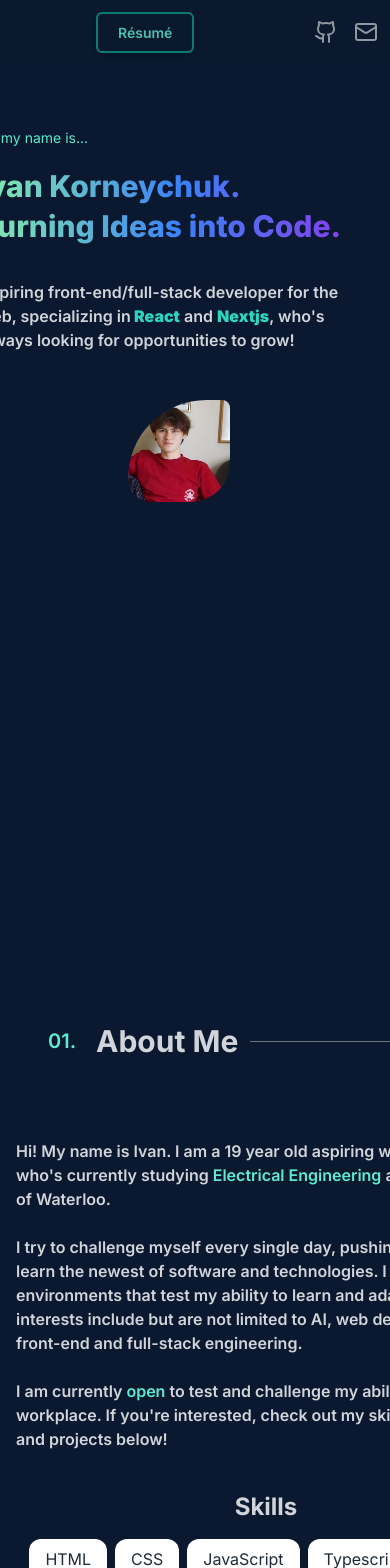
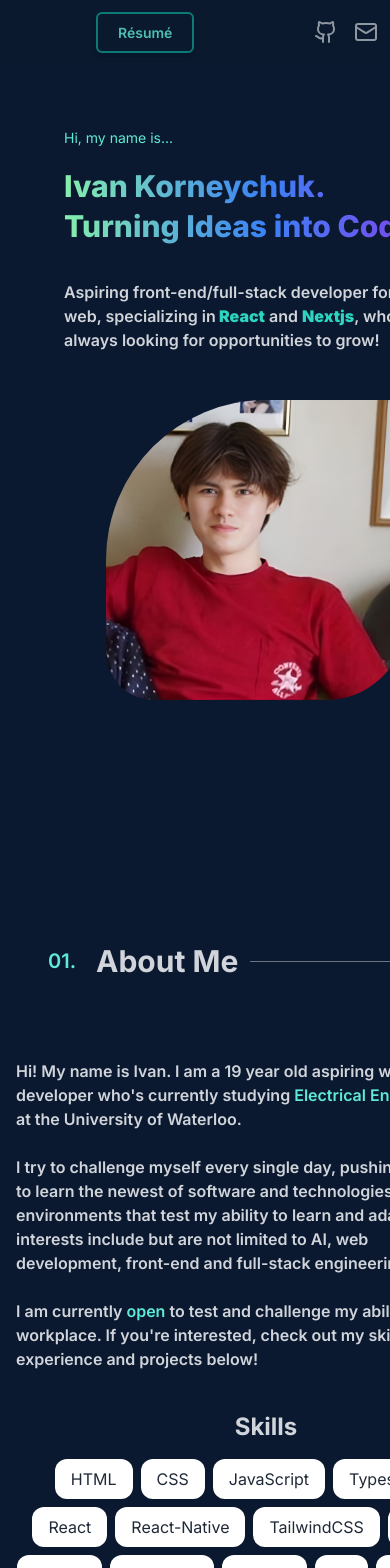
Before and after one commit to IvanKorne/portfolio, a Next.js app: page / in a window 390 px wide. Shown: the top 1568 px of the page. Built offline with nearby package versions, Linux system fonts and the light colour scheme; no server answers.

Commit message:
mobile friendly changes

```diff
--- a/app/_components/About.tsx
+++ b/app/_components/About.tsx
@@ -35,7 +35,7 @@ const About = () => {
           </div>
           <div className="flex gap-[7rem] max-lg:gap-20 max-lg:flex-col items-start">
             <div className="flex w-[500px] flex-col gap-10">
-              <p className="text-base font-semibold text-wrap">
+              <p className="text-base font-semibold text-wrap max-sm:mr-10">
                 Hi! My name is Ivan. I am a 19 year old aspiring web developer
                 who&apos;s currently studying
                 <span className="text-teal-300"> Electrical Engineering </span>
@@ -55,7 +55,7 @@ const About = () => {
               </p>
               <div className="text-center flex flex-col gap-4">
                 <span className="font-bold text-2xl">Skills</span>
-                <ul className="flex flex-wrap lg:max-xl:w-[400px] justify-center gap-2 text-base text-gray-800 ">
+                <ul className="flex flex-wrap lg:max-xl:w-[400px] justify-center gap-2 text-base text-gray-800 max-sm:mr-8 ">
                   {skillsData.map((skill, index) => (
                     <motion.li
                       className="bg-white border-black rounded-xl px-4 py-2"
@@ -77,7 +77,7 @@ const About = () => {
             <motion.div
               whileHover={{ scale: 1.1 }}
               transition={{ duration: 0.5 }}
-              className="ml-[1rem]"
+              className="ml-[1rem] "
             >
               <Image src={design} alt="design" width={400} height={400} />
             </motion.div>
--- a/app/_components/Header.tsx
+++ b/app/_components/Header.tsx
@@ -141,7 +141,7 @@ const Header = () => {
                           </svg>
                         </button>
                       </DropdownMenuTrigger>
-                      <DropdownMenuContent className="bg-[#0A192F] border-teal-300 text-gray-50 flex flex-col justify-center items-center w-auto mt-4">
+                      <DropdownMenuContent className="bg-[#0A192F] mr-2 border-teal-300  text-gray-50 flex flex-col justify-center items-center w-auto mt-4">
                         <DropdownMenuItem className="">
                           <a href="#about">About</a>
                         </DropdownMenuItem>
--- a/app/_components/Intro.tsx
+++ b/app/_components/Intro.tsx
@@ -7,28 +7,32 @@ import { motion } from "framer-motion";
 const Intro = () => {
   return (
     <section className="bg-[#0A192F] text-gray-300 max-lg:mt-[8rem] mt-[3rem] ">
-      <div className="ml-[15rem] mr-[10rem] flex h-[90vh] items-center max-md:ml-[8rem] max-sm:ml-[rem] gap-[8rem] max-lg:flex-col max-lg:gap-[3rem]">
-        <div className="flex flex-col gap-5 ">
+      <div className="ml-[15rem] mr-[11rem] flex h-[90vh] max-sm:mb-[-5rem]  max-sm:ml-[16rem] items-center max-md:ml-[8rem]  gap-[8rem] max-lg:flex-col max-lg:gap-[3rem]">
+        <div className="flex flex-col gap-5 max-sm:ml-[1rem]">
           <p className="text-sm text-teal-300">Hi, my name is...</p>
           <h1 className="bg-gradient-to-r from-green-300 via-blue-500 to-purple-600 bg-clip-text text-6xl max-md:text-4xl max-sm:text-3xl font-extrabold text-transparent ">
             Ivan Korneychuk.
             <span className="block mt-1">Turning Ideas into Code.</span>
           </h1>
 
-          <p className="mt-4 w-[500px] text-gray-300 max-md:w-[400px] max-sm:base sm:text-lg/relaxed font-semibold">
+          <p className="mt-4 w-[500px] text-gray-300 max-md:w-[400px] max-sm:base  sm:text-lg/relaxed font-semibold">
             Aspiring front-end/full-stack developer for the web, specializing in
             <b className="text-teal-400"> React</b> and{" "}
             <b className="text-teal-400">Nextjs</b>, who&apos;s always looking
             for opportunities to grow!
           </p>
         </div>
-        <motion.div whileHover={{ rotate: 360 }} transition={{ duration: 0.5 }}>
+        <motion.div
+          whileHover={{ rotate: 360 }}
+          transition={{ duration: 0.5 }}
+          className=""
+        >
           <Image
             src={photo}
             alt="portrait"
             width={340}
             height={340}
-            className="rounded-tl-[10rem] rounded-tr-[1rem] rounded-bl-[3rem] rounded-br-[5rem]  "
+            className="rounded-tl-[10rem] min-h-[300px] min-w-[300px] rounded-tr-[1rem] rounded-bl-[3rem] rounded-br-[5rem]  "
           />
         </motion.div>
       </div>
--- a/app/_components/Projects.tsx
+++ b/app/_components/Projects.tsx
@@ -35,7 +35,7 @@ const Projects = () => {
                 once: true,
               }}
             >
-              <section className="bg-[#07101e] rounded-xl group mb-3 sm:mb-8 pb-2 max-lg:w-[35rem] max-md:w-[30rem] max-sm:w-[29rem] w-[42rem] relative border overflow-hidden border-black/5 sm:pr-8 sm:h-[20rem] h-[30rem]">
+              <section className="bg-[#07101e] rounded-xl group mb-3 sm:mb-8 pb-2 max-lg:w-[35rem] max-md:w-[30rem] max-sm:w-[29rem] w-[42rem] relative border overflow-hidden border-black/5 sm:pr-8 sm:h-[20rem] h-[30rem] max-sm:ml-[2.5rem]">
                 <div className="py-4 px-5 pb-7 group-even:ml-[18rem] sm:pl-10 sm:pr-2 sm:pt-10 sm:max-w-[50%] flex gap-2 flex-col">
                   <h3 className="text-2xl font-bold">{project.title}</h3>
                   <p className="mt-2  text-[15px] max-lg:text-[13px] max-md:text[12px] text-gray-300">
--- a/app/layout.tsx
+++ b/app/layout.tsx
@@ -7,7 +7,7 @@ const inter = Inter({ subsets: ["latin"] });
 
 export const metadata: Metadata = {
   title: "Ivan | Personal Portfolio",
-  description: "Generated by create next app",
+  description: "Ivan Korneychuk's Personal Portfolio",
 };
 
 export default function RootLayout({
```
